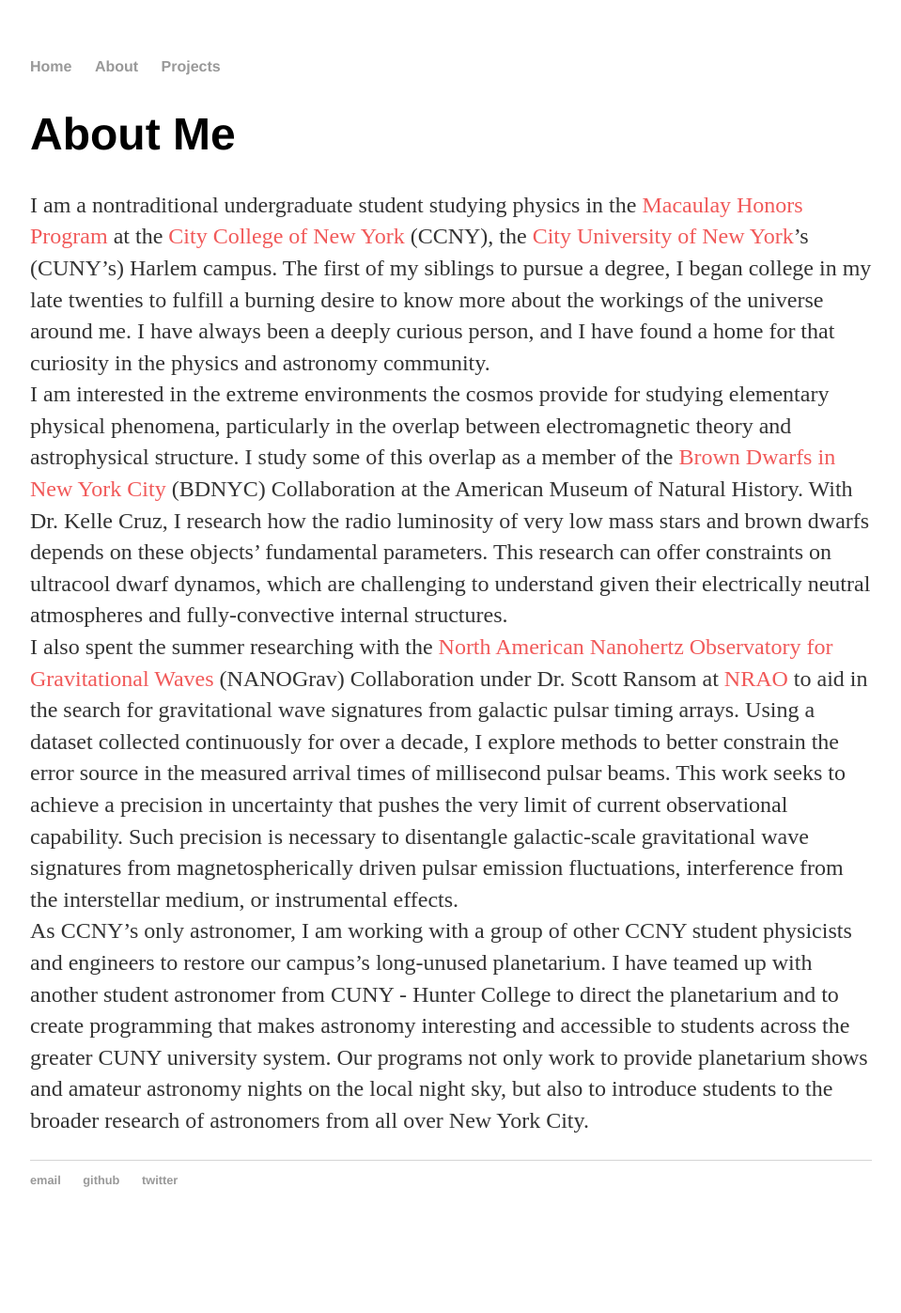
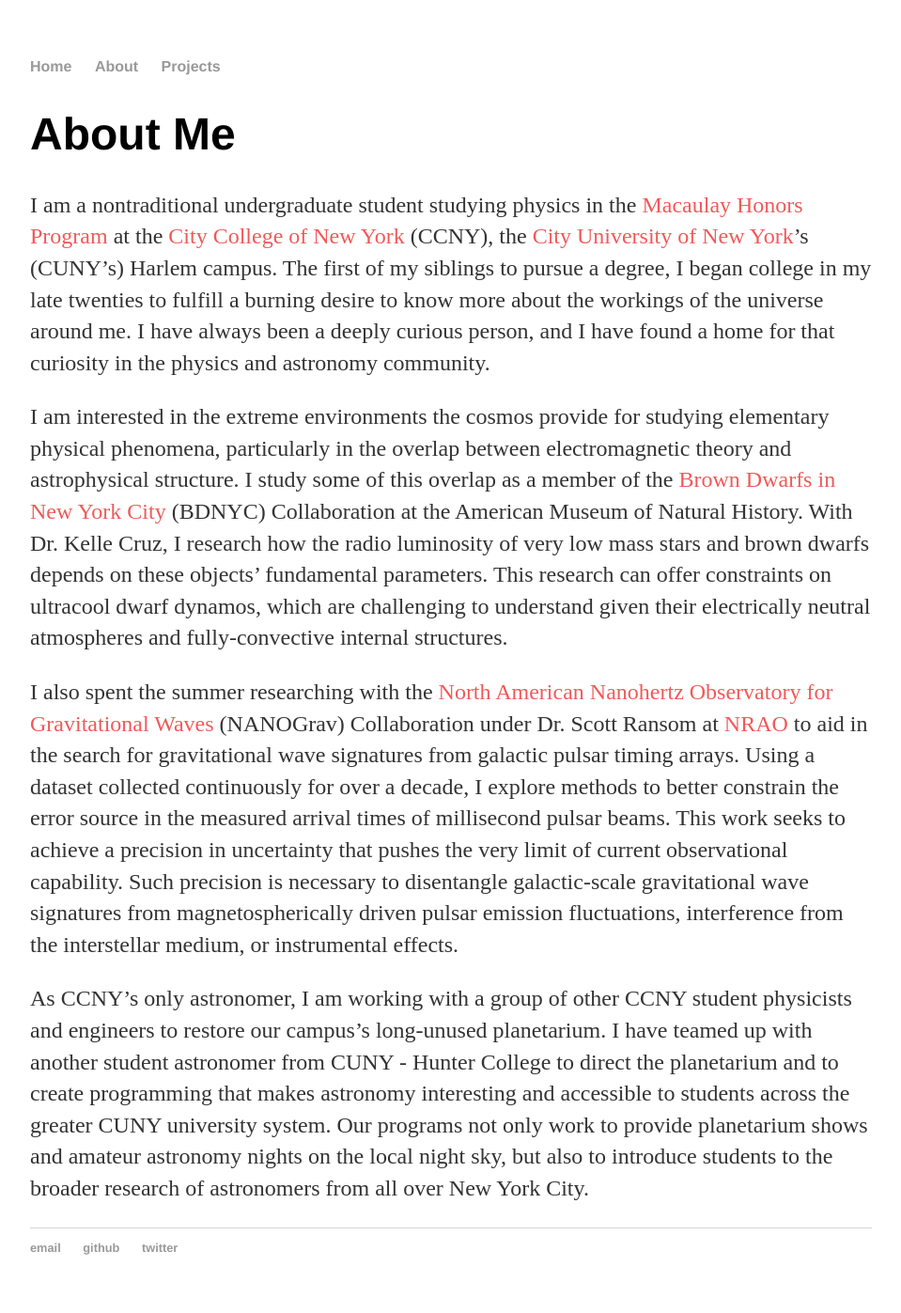
Before and after one commit to elliesch/elliesch.github.io, a Jekyll site: the page built from about/index.html, in a window 1280 px wide. Shown: the whole page at 94% size, without its empty margins (160-1119 px from the left). Built offline with Jekyll 4.4.1, drawn with Linux system fonts in a browser that asks for light colours; before the commit the page ends 1325 px from its top, so only the background shows below that.

Commit message:
added bio

```diff
--- a/about/index.html
+++ b/about/index.html
@@ -5,8 +5,8 @@ title: About Ellie
 
 	<div class="about">
 		<h1>About Me</h1>
-		<p>I am a nontraditional undergraduate student studying physics in the <a href="http://macaulay.cuny.edu">Macaulay Honors Program</a> at the <a href="https://www.ccny.cuny.edu">City College of New York</a> (CCNY), the <a href=http://www2.cuny.edu>City University of New York</a>’s (CUNY’s) Harlem campus. The first of my siblings to pursue a degree, I began college in my late twenties to fulfill a burning desire to know more about the workings of the universe around me. I have always been a deeply curious person, and I have found a home for that curiosity in the physics and astronomy community.
-		</br>I am interested in the extreme environments the cosmos provide for studying elementary physical phenomena, particularly in the overlap between electromagnetic theory and astrophysical structure. I study some of this overlap as a member of the <a href="http://www.bdnyc.org">Brown Dwarfs in New York City</a> (BDNYC) Collaboration at the American Museum of Natural History. With Dr. Kelle Cruz, I research how the radio luminosity of very low mass stars and brown dwarfs depends on these objects’ fundamental parameters. This research can offer constraints on ultracool dwarf dynamos, which are challenging to understand given their electrically neutral atmospheres and fully-convective internal structures.
-		</br> I also spent the summer researching with the <a href="http://nanograv.org">North American Nanohertz Observatory for Gravitational Waves</a> (NANOGrav) Collaboration under Dr. Scott Ransom at <a href="http://www.nrao.edu">NRAO</a> to aid in the search for gravitational wave signatures from galactic pulsar timing arrays. Using a dataset collected continuously for over a decade, I explore methods to better constrain the error source in the measured arrival times of millisecond pulsar beams. This work seeks to achieve a precision in uncertainty that pushes the very limit of current observational capability. Such precision is necessary to disentangle galactic-scale gravitational wave signatures from magnetospherically driven pulsar emission fluctuations, interference from the interstellar medium, or instrumental effects.
-		</br>As CCNY’s only astronomer, I am working with a group of other CCNY student physicists and engineers to restore our campus’s long-unused planetarium. I have teamed up with another student astronomer from CUNY - Hunter College to direct the planetarium and to create programming that makes astronomy interesting and accessible to students across the greater CUNY university system. Our programs not only work to provide planetarium shows and amateur astronomy nights on the local night sky, but also to introduce students to the broader research of astronomers from all over New York City.</p>
+		<p>I am a nontraditional undergraduate student studying physics in the <a href="http://macaulay.cuny.edu">Macaulay Honors Program</a> at the <a href="https://www.ccny.cuny.edu">City College of New York</a> (CCNY), the <a href=http://www2.cuny.edu>City University of New York</a>’s (CUNY’s) Harlem campus. The first of my siblings to pursue a degree, I began college in my late twenties to fulfill a burning desire to know more about the workings of the universe around me. I have always been a deeply curious person, and I have found a home for that curiosity in the physics and astronomy community.</p>
+		<p>I am interested in the extreme environments the cosmos provide for studying elementary physical phenomena, particularly in the overlap between electromagnetic theory and astrophysical structure. I study some of this overlap as a member of the <a href="http://www.bdnyc.org">Brown Dwarfs in New York City</a> (BDNYC) Collaboration at the American Museum of Natural History. With Dr. Kelle Cruz, I research how the radio luminosity of very low mass stars and brown dwarfs depends on these objects’ fundamental parameters. This research can offer constraints on ultracool dwarf dynamos, which are challenging to understand given their electrically neutral atmospheres and fully-convective internal structures.</p>
+		<p> I also spent the summer researching with the <a href="http://nanograv.org">North American Nanohertz Observatory for Gravitational Waves</a> (NANOGrav) Collaboration under Dr. Scott Ransom at <a href="http://www.nrao.edu">NRAO</a> to aid in the search for gravitational wave signatures from galactic pulsar timing arrays. Using a dataset collected continuously for over a decade, I explore methods to better constrain the error source in the measured arrival times of millisecond pulsar beams. This work seeks to achieve a precision in uncertainty that pushes the very limit of current observational capability. Such precision is necessary to disentangle galactic-scale gravitational wave signatures from magnetospherically driven pulsar emission fluctuations, interference from the interstellar medium, or instrumental effects.</p>
+		<p>As CCNY’s only astronomer, I am working with a group of other CCNY student physicists and engineers to restore our campus’s long-unused planetarium. I have teamed up with another student astronomer from CUNY - Hunter College to direct the planetarium and to create programming that makes astronomy interesting and accessible to students across the greater CUNY university system. Our programs not only work to provide planetarium shows and amateur astronomy nights on the local night sky, but also to introduce students to the broader research of astronomers from all over New York City.</p>
 	</div>
```
